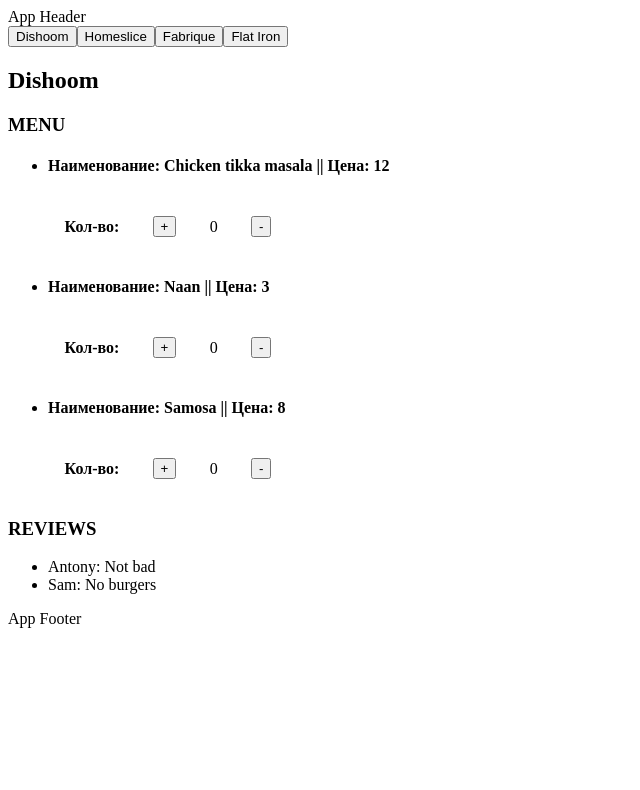
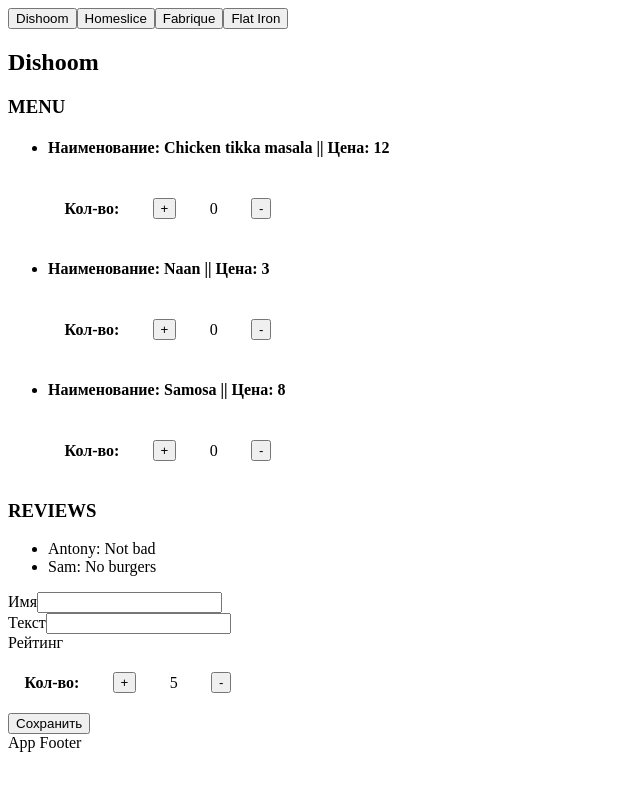
Before and after one commit to Ilichev-vlad/Restaraunts, a React (Vite) app: page / in a window 1280 px wide. Shown: the top 790 px of the page, without its empty margins (0-640 px from the left). Built offline with nearby package versions, Linux system fonts and the light colour scheme.

Commit message:
third homework partially done (#3)
* third homework done

```diff
--- a/src/components/counter/component.jsx
+++ b/src/components/counter/component.jsx
@@ -1,29 +1,9 @@
-import { useCallback, useState } from "react";
-
-const useCount = () => {
-    const [count, setCount] = useState(0);
-
-    const increment = useCallback(() => {
-      setCount((prevState) => prevState < 5 ? prevState + 1 : prevState);
-    }, []);
-    const decrement = useCallback(() => {
-      setCount((prevState) => prevState > 0 ? prevState - 1 : 0);
-    }, []);
-
-    return {
-      count,
-      increment,
-      decrement,
-    };
-};
-
-export const Counter = () => {
-    const { count, decrement, increment } = useCount();
+export const Counter = ({value, increment, decrement}) => {
     return (
         <div style={{display: "flex", flexDirection: "row", width: '15rem', justifyContent: "space-around", alignItems: "center"}}>
             <h4>Кол-во: </h4>
             <button onClick={increment}>+</button>
-            {count}
+            {value}
             <button onClick={decrement}>-</button>
         </div>
     );
--- /dev/null
+++ b/src/components/counter/container.jsx
@@ -0,0 +1,11 @@
+import { Counter } from "./component";
+import { useCount } from "./hooks";
+
+export const CounterContainer = () => {
+    const { count, decrement, increment } = useCount();
+
+
+    return (
+        <Counter value={count} decrement={decrement} increment={increment} />
+    );
+}
--- /dev/null
+++ b/src/components/counter/hooks.js
@@ -0,0 +1,29 @@
+import { useState, useCallback } from "react";
+
+const config = {
+    minValue: 0,
+    maxValue: 5
+};
+
+export const useCount = () => {
+    const [count, setCount] = useState(0);
+
+    const increment = useCallback(() => {
+      setCount((prevState) => {
+        const currentValue = Math.min(config.maxValue, prevState + 1);
+        return currentValue;
+    });
+    }, []);
+    const decrement = useCallback(() => {
+      setCount((prevState) => {
+        const currentValue = Math.max(config.minValue, prevState - 1);
+        return currentValue;
+    });
+    }, []);
+
+    return {
+      count,
+      increment,
+      decrement,
+    };
+};
--- a/src/components/header/component.jsx
+++ b/src/components/header/component.jsx
@@ -1,3 +1,6 @@
+import { ScrollProgress } from "../scroll-progress/component";
 export const Header = () => {
-    return <header>App Header</header>;
+    return (<header>
+        <ScrollProgress />
+    </header>);
 };
--- a/src/components/menu/component.jsx
+++ b/src/components/menu/component.jsx
@@ -1,4 +1,4 @@
-import { Counter } from "../counter/component";
+import { CounterContainer } from "../counter/container";
 
 export const Menu = ({menu}) => {
 
@@ -11,7 +11,7 @@
             <li>
                 <div>
                     <h4>Наименование: {name} || Цена: {price}</h4>
-                    <Counter/>
+                    <CounterContainer/>
                 </div>
             </li>
         )
--- /dev/null
+++ b/src/components/review-form/component.jsx
@@ -0,0 +1,38 @@
+import { Counter } from "../counter/component";
+import { useForm } from "./hooks";
+
+export const ReviewForm = () => {
+    const [form, dispatch] = useForm();
+    const { name, text, rating } = form;
+
+    return (
+        <div>
+            <div>
+                <span>Имя</span>
+                <input value={name}
+                    onChange={(event) => {
+                        dispatch({ type: "setName", payload: event.target.value });
+                    }}
+                />
+            </div>
+            <div>
+                <span>Текст</span>
+                <input value={text}
+                    onChange={(event) => {
+                        dispatch({ type: "setText", payload: event.target.value });
+                    }}
+                />
+            </div>
+            <div>
+                <span>Рейтинг</span>
+                <Counter value={rating}
+                    increment={() => dispatch({ type: "incrementRating" })}
+                    decrement={() => dispatch({ type: "decrementRating" })}
+                />
+            </div>
+            <div>
+                <button onClick={() => dispatch({ type: "clear" })}>Сохранить</button>
+            </div>
+        </div>
+    );
+}
--- /dev/null
+++ b/src/components/review-form/hooks.js
@@ -0,0 +1,33 @@
+import { useReducer } from "react";
+
+const INITIAL_FORM = {
+    name: '',
+    text: '',
+    rating: 5
+};
+
+const minRating = 1;
+const maxRating = 5;
+
+function reducer(state, { type, payload }) {
+    switch (type) {
+        case "setName":
+            return { ...INITIAL_FORM, name: payload };
+        case "setText":
+            return { ...state, text: payload };
+        case "setRating":
+            return { ...state, rating: payload };
+        case "incrementRating":
+            return { ...state, rating: Math.min(maxRating, state.rating + 1) };
+        case "decrementRating":
+            return { ...state, rating: Math.max(minRating, state.rating - 1) };
+        case "clear":
+            return INITIAL_FORM;
+        default:
+            return state;
+    }
+}
+
+export const useForm = () => {
+    return useReducer(reducer, INITIAL_FORM);
+}
--- a/src/components/review/component.jsx
+++ b/src/components/review/component.jsx
@@ -1,3 +1,5 @@
+import { ReviewForm } from "../review-form/component";
+
 export const Reviews = ({reviews}) => {
 
     if (!reviews?.length) {
@@ -14,6 +16,7 @@
                     : 'Review is empty'
                 }
             </div>
+            <ReviewForm/>
         </div>
     );
 }
--- /dev/null
+++ b/src/components/scroll-progress/component.jsx
@@ -0,0 +1,42 @@
+import { useEffect, useState } from "react";
+
+const calculateScrollProgress = ({scrollHeight, innerHeight, scrollY}) => {
+    return scrollY / (scrollHeight - innerHeight) * 100;
+};
+
+const useProgressBar = () => {
+    const [progress, setProgress] = useState(0);
+
+    useEffect(() => {
+        const handler = () => {
+            const value = calculateScrollProgress({
+                scrollHeight: document.documentElement.scrollHeight,
+                innerHeight: window.innerHeight,
+                scrollY: window.scrollY
+            });
+
+            setProgress(value);
+        }
+
+        window.addEventListener('scroll', handler);
+
+        return () => window.removeEventListener('scroll', handler);
+    });
+
+    return progress;
+};
+
+export const ScrollProgress = () => {
+    const percentage = useProgressBar();
+
+    return (
+        <div style={{
+            height: '10px',
+            position: 'fixed',
+            left: '0',
+            top: '0',
+            backgroundColor: 'red',
+            width: `${percentage}%`
+        }}></div>
+    )
+};
--- a/src/main.jsx
+++ b/src/main.jsx
@@ -1,7 +1,4 @@
-import React from 'react';
 import ReactDOM from 'react-dom/client';
 import { App } from './components/app/component';
 
-ReactDOM.createRoot(document.getElementById('root')).render(
-  <App />
-)
+ReactDOM.createRoot(document.getElementById('root')).render(<App />)
```
Also changed, not shown: src/components/app/component.jsx (+12 -0 lines).
